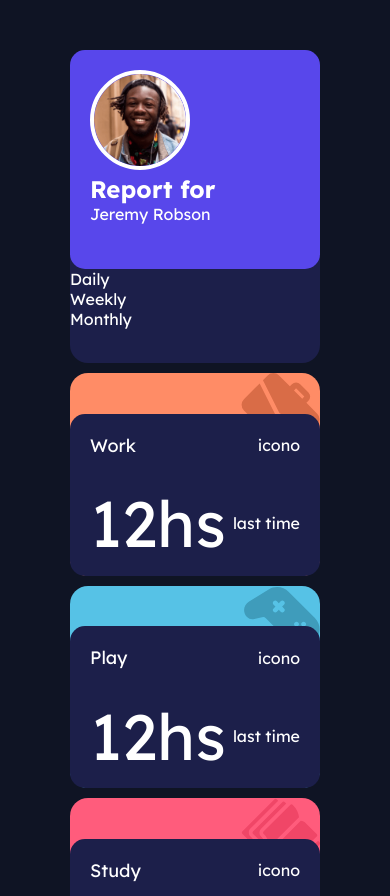
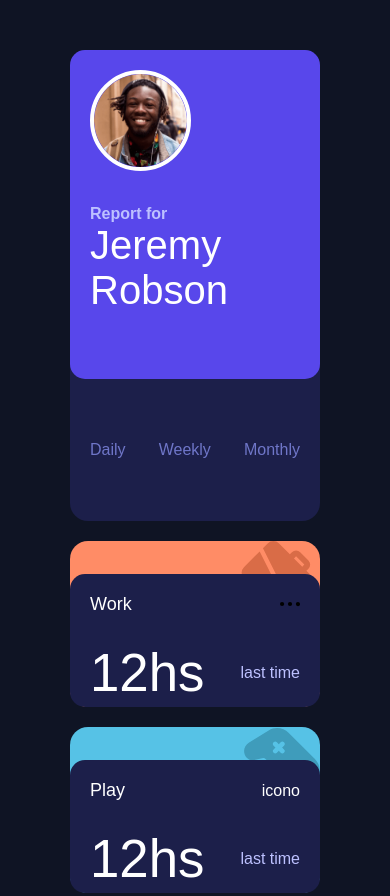
Before and after one commit to Lunari-Roxx/time-tracking, a plain HTML site: page index.html in a window 390 px wide. Shown: the top 896 px of the page. Drawn offline with Linux system fonts and the light colour scheme.

Commit message:
styles almost finished
I added and created 99% of the styles, i have a problem with de icon and the height with the responsive design.

```diff
--- a/index.html
+++ b/index.html
@@ -15,7 +15,7 @@
                 <img src="image-jeremy.png" alt="jeremy" class="img__profile">
                 <div class="profile__desc">
                     <h2 class="porfile__report">Report for</h2>
-                    <p class="profile__person">Jeremy Robson</p>
+                    <p class="profile__name">Jeremy Robson</p>
                 </div>
             </div>
             <div class="profile__intervals">
@@ -29,7 +29,7 @@
             <div class="card__content">
                 <div class="topic">
                     <h2 class="topic__title">Work</h2>
-                    <span>icono</span>
+                    <img src="points-icon.svg" alt="" class="point">
                 </div>
                 <div class="timers">
                     <p class="quantity">12hs</p>
--- a/styles.css
+++ b/styles.css
@@ -48,7 +48,8 @@
 }
 
 body{
-    font-family: 'Lexend Deca', sans-serif;
+
+    font-family: 'Rubik', sans-serif;
 }
 
 :root{
@@ -78,12 +79,12 @@ body{
 }
 
 main{
-    width: 100vw;
-    min-height: 100vh;
+    max-width: 100vw;
+    height: 100vh;
     display: grid;
     grid-template-columns: repeat(4, 1fr);
     padding: 50px 70px ;
-    gap: 10px;
+    gap: 20px;
     background-color: var(--Very-dark-blue);
 }
 
@@ -136,12 +137,9 @@ main{
 
 }
 
-.profile__desc{
-
-}
 
 .porfile__report{
-
+    color: var(--Pale-Blue);
 }
 
 /*first card*/
@@ -169,10 +167,41 @@ main{
 }
 
 .img__profile{
-    width: 100px;
+    height: 35%;
     border: solid #fff 4px;
     border-radius: 50%;
+    display: inline;
 }
+.profile__desc{
+    width: 100%;
+    height: calc(65% - 7px);
+    padding-top: 30px;
+}
+
+.porfile__report{
+    font-size: 1rem;
+}
+
+.profile__name{
+    font-size: 2.5rem;
+}
+
+.profile__intervals{
+    display: flex;
+    flex-direction: column;
+    justify-content: space-evenly;
+    padding-left: 20px;
+    padding-right: 20px;
+}
+.profile__intervals p{
+    color: var(--Desaturated-blue);
+}
+
+.profile__intervals p:hover{
+    color: #fff;
+    cursor: pointer;
+}
+
 
 /*rest of cards*/
 
@@ -191,11 +220,22 @@ main{
     flex-direction: column;
 }
 
+.card__content:hover{
+    background-color: hsl(237, 34%, 35%);
+    cursor: pointer;
+}
+
 .topic{
     display: flex;
     width: 100%;
     justify-content: space-between;
     align-items: center;
+}
+
+.point{
+    width: 20px;
+    color: #fff;
+
 }
 
 .timers{
@@ -214,11 +254,11 @@ main{
 }
 
 .quantity{
-    font-size: 4rem;
+    font-size: 3.3rem;
 }
 
 .lastTime{
-
+    color: var(--Pale-Blue);
 }
 
 
@@ -226,7 +266,8 @@ main{
 
 
 
-@media screen and ( max-width : 800px){
+
+@media screen and ( max-width : 890px){
 
     main{
         grid-template-columns: 1fr;
@@ -238,6 +279,14 @@ main{
         background-color: blueviolet;
 
         grid-row: 1 / 2;
+    }
+
+
+    .profile__intervals{
+        display: flex;
+        flex-direction: row;
+        align-items: center;
+        justify-content: space-between;
     }
 
 
```
Also changed, not shown: points-icon.svg (added).
